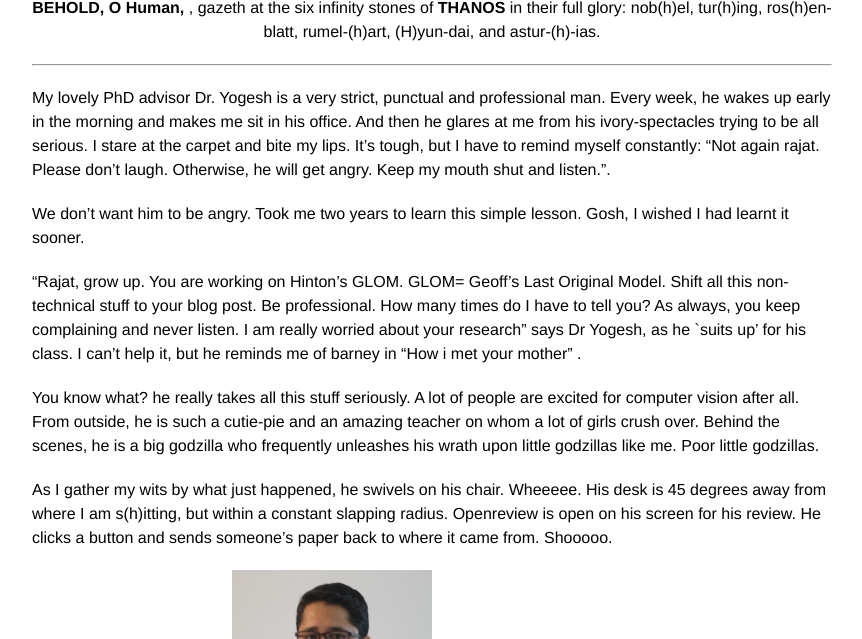
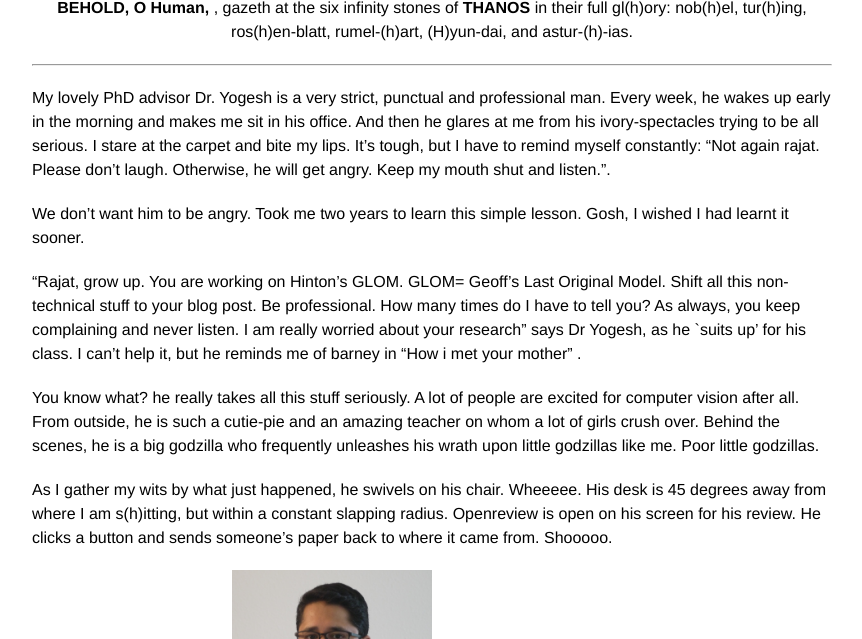
Before and after one commit to rajatmodi62/rajatmodi62.github.io, a Jekyll site: the page built from _posts/2024-10-26-hinton_apm.md, in a window 1280 px wide and 900 px high, scrolled down 2529 px, cut to the strip 261-900 px from the top of the window. Shown: the whole strip, without its empty margins (208-1070 px from the left). Built offline with Jekyll 4.4.1, drawn with Linux system fonts in a browser that asks for light colours; comment, search, counter and statistics services are not loaded.

Commit message:
soft link blog

```diff
--- a/_posts/2024-10-26-hinton_apm.md
+++ b/_posts/2024-10-26-hinton_apm.md
@@ -62,7 +62,7 @@ p.s. We have members from <b>(H)-Uber/s too</b>(cc Rosanne Liu, Jason Yosinski).
     <img class="img-fluid" src="{{ site.baseurl }}\assets\img\apm\infinity_stone.png" style="width: 50%; height: auto;"> <!-- Image width is 50% of its parent -->
 </div>
 <div class="caption" style="text-align: center;">
-    <b> BEHOLD, O Human, </b>, gazeth at the six infinity stones of <b>THANOS</b> in their full glory: nob(h)el, tur(h)ing, ros(h)en-blatt, rumel-(h)art, (H)yun-dai, and astur-(h)-ias.
+    <b> BEHOLD, O Human, </b>, gazeth at the six infinity stones of <b>THANOS</b> in their full gl(h)ory: nob(h)el, tur(h)ing, ros(h)en-blatt, rumel-(h)art, (H)yun-dai, and astur-(h)-ias.
 </div>
 <!-- And now, as even the stars spanning the cosmos <b> shall be forced to bear witness </b>  this grandiose-moment , under the sacred laws of academic-tradition spanning <b> millennia </b>, and the blessings of esteemed NeurIPS program committee, <b>(Me)mbers of the (ML)Collective</b> on this twenty eighth day of the month of october in the year 2024 of our humble lord <b>Jesus Christ</b>  hereby lay claim to  Yannic Kilcher’s <b>“(Me)-GLO-(MiL)-lennia”</b>. Member's locations can include any land, water, spaceships, and inside volcanoes too. May this claim forever rest <b>UNWAVERING, UNDILUTED and UNCHALLENGED </b>.
 
```
